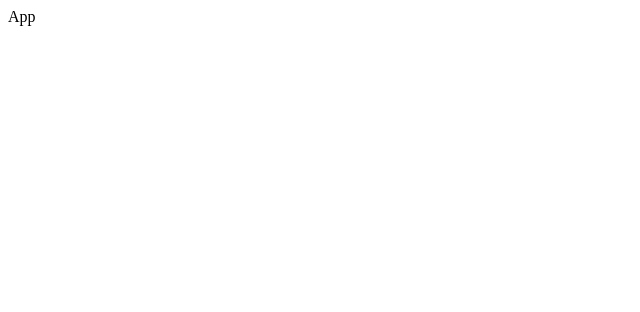
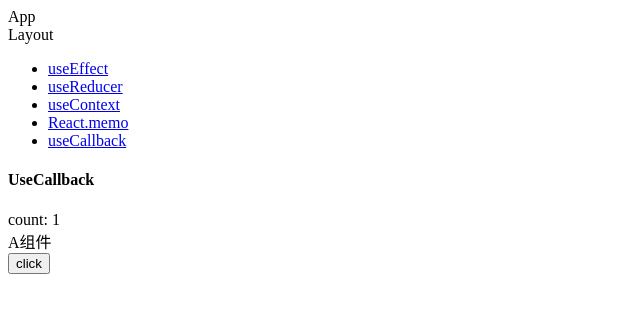
Before and after one commit to ethanlamm/react-basic-usage, a React (Vite) app: page /useCallback in a window 1280 px wide. Before the commit this address had no page. Shown: the top 312 px of the page, without its empty margins (0-640 px from the left). Built offline with nearby package versions, Linux system fonts and the light colour scheme.

Commit message:
useCallback

```diff
--- a/src/components/Layout.jsx
+++ b/src/components/Layout.jsx
@@ -11,6 +11,7 @@ function Layout() {
                     <li> <Link to={'useReducer'}>useReducer</Link></li>
                     <li> <Link to={'useContext'}>useContext</Link></li>
                     <li> <Link to={'reactMemo'}>React.memo</Link></li>
+                    <li> <Link to={'useCallback'}>useCallback</Link></li>
                 </ul>
             </nav>
             <Outlet></Outlet>
--- /dev/null
+++ b/src/pages/UseCallback.jsx
@@ -0,0 +1,54 @@
+import React, { useState, useCallback } from 'react'
+
+/*
+*   useCallback()
+*		作用：依据依赖项的变化来缓存函数，用作性能优化
+*       参数：
+*           1. 回调函数
+*           2. 依赖数组
+*               - 空数组：首次渲染时创建，之后不会重新创建
+*               - 特定依赖项：首次渲染时创建、依赖项改变时重新创建
+*               - 不指定依赖数组：回调函数每次都会重新创建
+*               - 一定要将回调函数中使用到的所有变量都设置到依赖数组中
+*                   除了（setState）
+* */
+
+
+
+function UseCallback() {
+    console.log('UseCallback组件渲染了');
+    const [count, setCount] = useState(1)
+
+    // const clickHandler = () => {
+    //     setCount(prevState => prevState + 1)
+    // }
+    // 直接传给A组件clickHandler，当UseCallback组件重新渲染时，A组件也会重新渲染
+    // 因为UseCallback组件重新渲染时，clickHandler函数会重新创建，
+    // 则传给A组件的clickHandler与上一次的不一样，所以，Props改变了，A组件重新渲染
+
+    // 方法：使用useCallback
+    const clickHandler = useCallback(() => {
+        setCount(prevState => prevState + 1)
+    }, [])  // [] 只有第一次渲染时才会创建
+
+    return (
+        <div>
+            <h4>UseCallback</h4>
+            <div>count: {count}</div>
+            <A clickHandler={clickHandler} />
+        </div>
+    )
+}
+
+const A = React.memo(({ clickHandler }) => {
+    console.log('A组件渲染了');
+
+    return (
+        <div>
+            <div>A组件</div>
+            <button onClick={clickHandler}>click</button>
+        </div>
+    )
+})
+
+export default UseCallback
--- a/src/routes/index.jsx
+++ b/src/routes/index.jsx
@@ -3,6 +3,8 @@ import UseEffect from "../pages/UseEffect";
 import UseReducer from "../pages/UseReducer";
 import UseContext from "../pages/UseContext";
 import ReactMemo from "../pages/ReactMemo";
+import UseCallback from "../pages/UseCallback";
+
 
 const routes = [
     {
@@ -13,6 +15,7 @@ const routes = [
             { path: 'useReducer', element: <UseReducer /> },
             { path: 'useContext', element: <UseContext /> },
             { path: 'reactMemo', element: <ReactMemo /> },
+            { path: 'useCallback', element: <UseCallback /> },
         ]
     }
 ]
```
